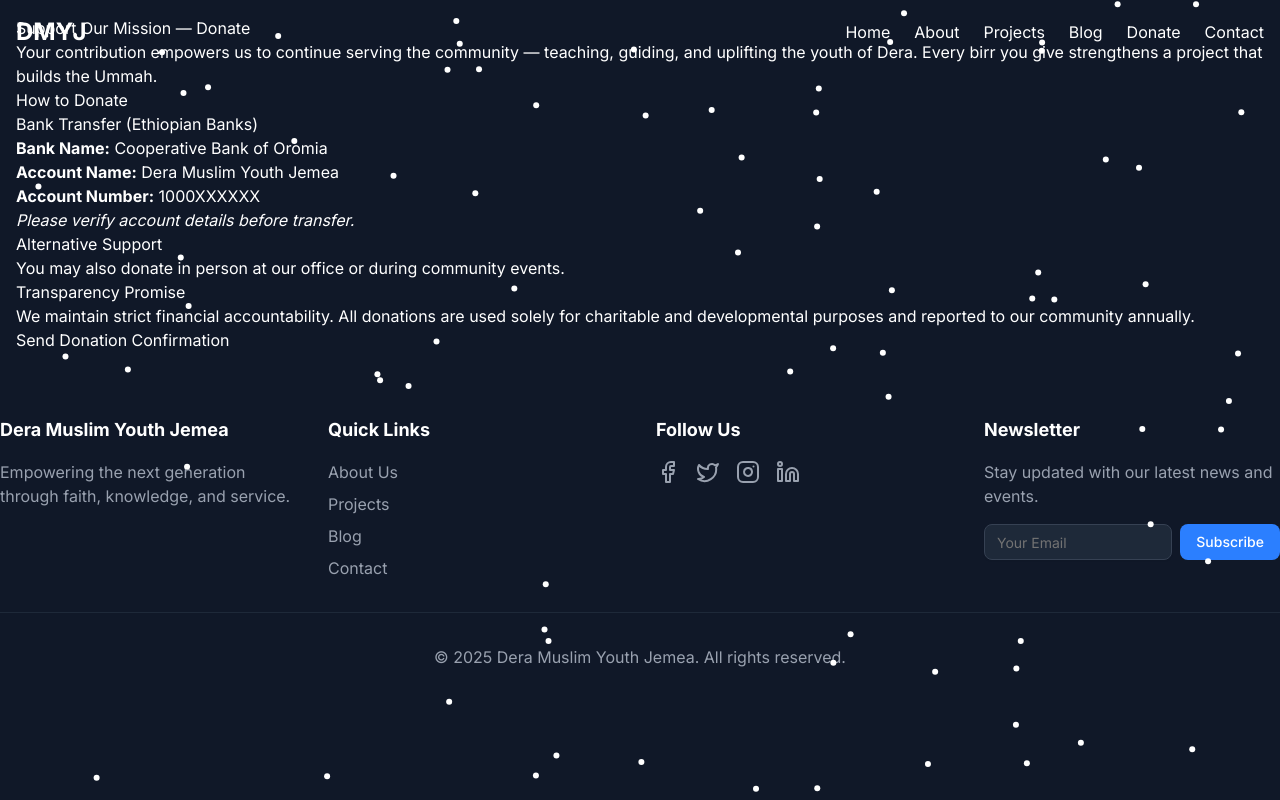
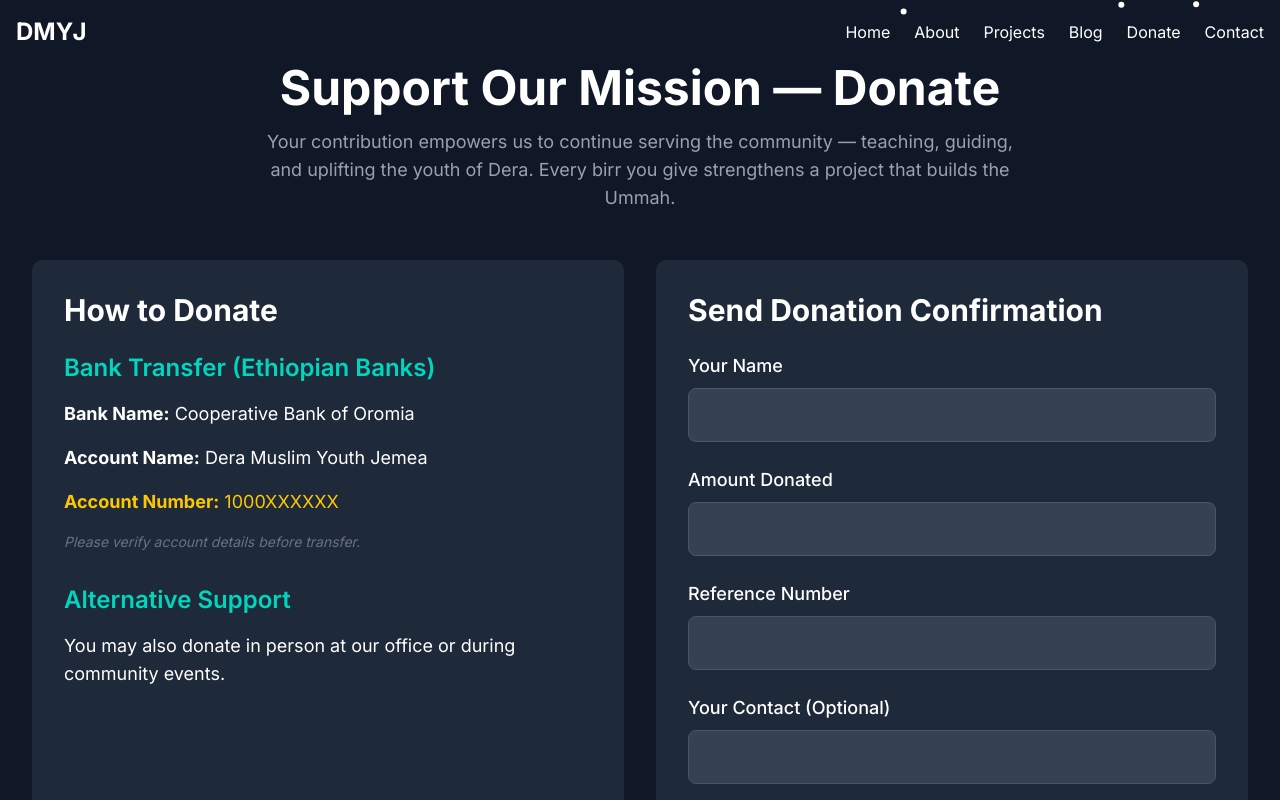
Before and after one commit to marwanGA09/Dhera-muslim-youth-jemea, a Next.js app: page /donate in a window 1280 px wide. Shown: the top 800 px of the page. Built offline with nearby package versions, Linux system fonts and the light colour scheme.

Commit message:
style donate page

```diff
--- a/app/donate/page.tsx
+++ b/app/donate/page.tsx
@@ -2,41 +2,68 @@
 
 export default function DonatePage() {
   return (
-    <main>
-      <section>
-        <h1>Support Our Mission — Donate</h1>
-        <p>
+    <main className="bg-gray-900 text-white min-h-screen">
+      <div className="container mx-auto px-4 py-12">
+        <section className="text-center mb-12">
+          <h1 className="text-4xl md:text-5xl font-bold mb-4">Support Our Mission — Donate</h1>
+          <p className="max-w-3xl mx-auto text-lg text-gray-400">
             Your contribution empowers us to continue serving the community — teaching, guiding, and uplifting the youth of Dera. Every birr you give strengthens a project that builds the Ummah.
           </p>
         </section>
 
-      <section>
-        <h2>How to Donate</h2>
-        <h3>Bank Transfer (Ethiopian Banks)</h3>
-        <ul>
+        <div className="grid md:grid-cols-2 gap-8">
+          <section className="bg-gray-800 p-8 rounded-lg">
+            <h2 className="text-3xl font-bold mb-6">How to Donate</h2>
+
+            <div className="mb-8">
+              <h3 className="text-2xl font-semibold mb-4 text-teal-400">Bank Transfer (Ethiopian Banks)</h3>
+              <ul className="space-y-4 text-lg">
                 <li><strong>Bank Name:</strong> Cooperative Bank of Oromia</li>
                 <li><strong>Account Name:</strong> Dera Muslim Youth Jemea</li>
-          <li><strong>Account Number:</strong> 1000XXXXXX</li>
+                <li className="text-yellow-400"><strong>Account Number:</strong> 1000XXXXXX</li>
               </ul>
-        <p><em>Please verify account details before transfer.</em></p>
+              <p className="mt-4 text-sm text-gray-500"><em>Please verify account details before transfer.</em></p>
+            </div>
 
-        <h3>Alternative Support</h3>
-        <p>You may also donate in person at our office or during community events.</p>
+            <div>
+              <h3 className="text-2xl font-semibold mb-4 text-teal-400">Alternative Support</h3>
+              <p className="text-lg">You may also donate in person at our office or during community events.</p>
+            </div>
           </section>
 
-      <section>
-        <h2>Transparency Promise</h2>
-        <p>
+          <section className="bg-gray-800 p-8 rounded-lg">
+            <h2 className="text-3xl font-bold mb-6">Send Donation Confirmation</h2>
+            <form className="space-y-6">
+              <div>
+                <label htmlFor="name" className="block text-lg font-medium mb-2">Your Name</label>
+                <input type="text" id="name" name="name" className="w-full bg-gray-700 border border-gray-600 rounded-md py-3 px-4 text-lg focus:outline-none focus:ring-2 focus:ring-teal-500" />
+              </div>
+              <div>
+                <label htmlFor="amount" className="block text-lg font-medium mb-2">Amount Donated</label>
+                <input type="number" id="amount" name="amount" className="w-full bg-gray-700 border border-gray-600 rounded-md py-3 px-4 text-lg focus:outline-none focus:ring-2 focus:ring-teal-500" />
+              </div>
+              <div>
+                <label htmlFor="reference" className="block text-lg font-medium mb-2">Reference Number</label>
+                <input type="text" id="reference" name="reference" className="w-full bg-gray-700 border border-gray-600 rounded-md py-3 px-4 text-lg focus:outline-none focus:ring-2 focus:ring-teal-500" />
+              </div>
+              <div>
+                <label htmlFor="contact" className="block text-lg font-medium mb-2">Your Contact (Optional)</label>
+                <input type="text" id="contact" name="contact" className="w-full bg-gray-700 border border-gray-600 rounded-md py-3 px-4 text-lg focus:outline-none focus:ring-2 focus:ring-teal-500" />
+              </div>
+              <button type="submit" className="w-full bg-teal-600 hover:bg-teal-700 text-white font-bold py-3 px-6 rounded-md text-lg transition duration-300">
+                Send Confirmation
+              </button>
+            </form>
+          </section>
+        </div>
+
+        <section className="mt-12 text-center bg-gray-800 p-8 rounded-lg">
+          <h2 className="text-3xl font-bold mb-4">Transparency Promise</h2>
+          <p className="max-w-3xl mx-auto text-lg text-gray-400">
             We maintain strict financial accountability. All donations are used solely for charitable and developmental purposes and reported to our community annually.
           </p>
         </section>
-
-      <section>
-        <h2>Send Donation Confirmation</h2>
-        <form>
-          {/* Form for name, amount, reference number, contact */}
-        </form>
-      </section>
+      </div>
     </main>
   );
 }
```
Lines whose indentation alone changed are shown as unchanged.
